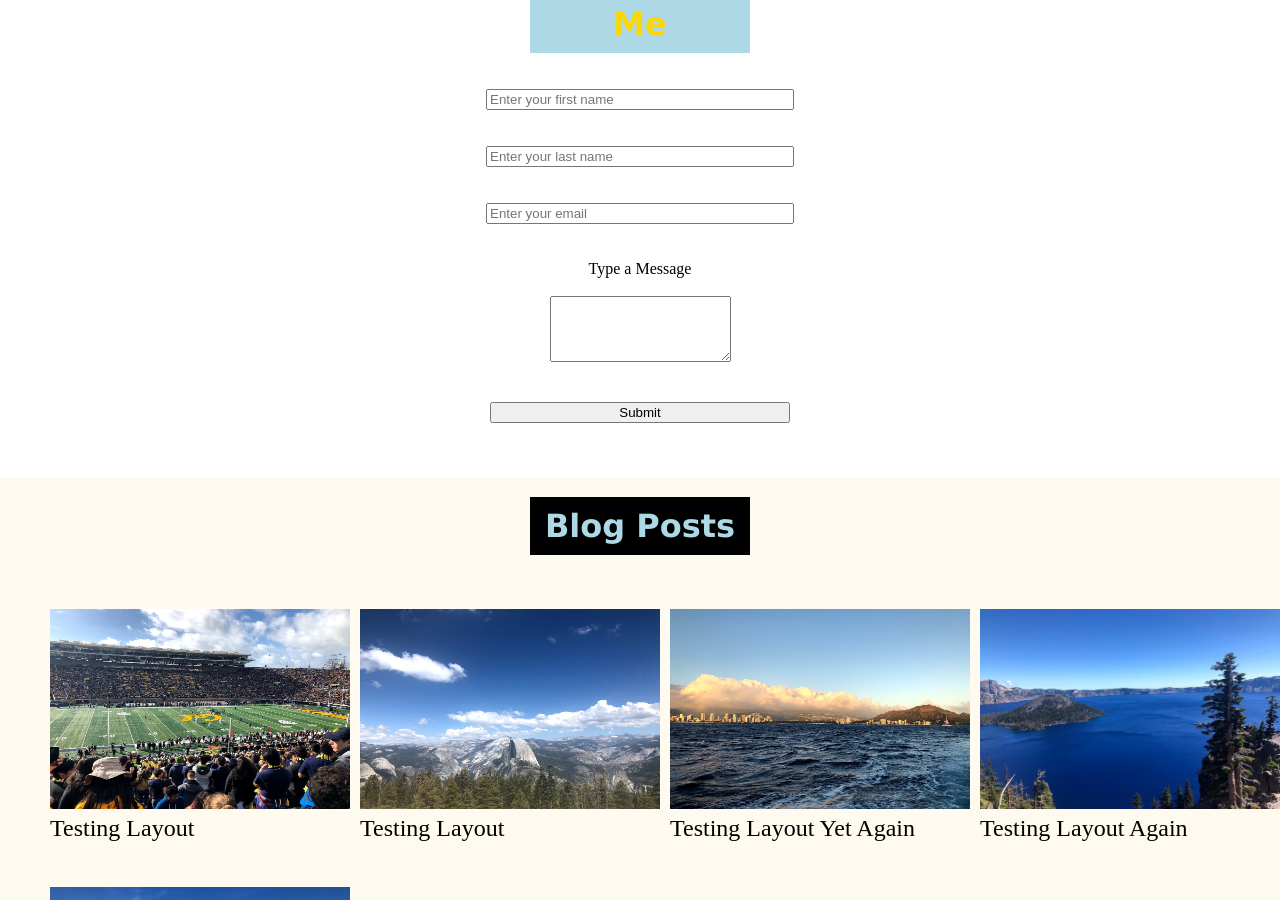
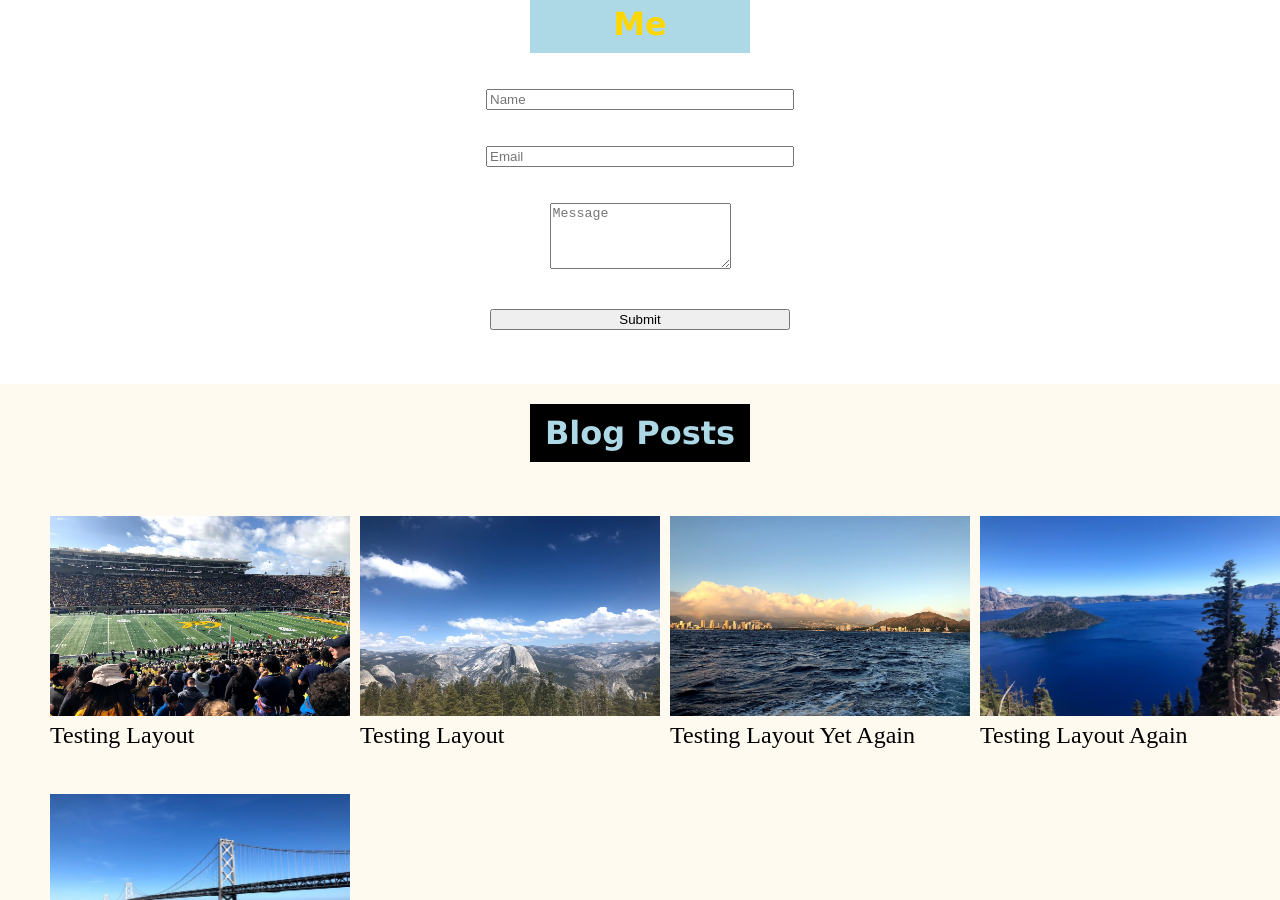
Before and after one commit to kpill/kpill.github.io, a Jekyll site: the page built from index.html, in a window 1280 px wide and 900 px high, scrolled down 1966 px. Built offline with Jekyll 4.4.1, drawn with Linux system fonts in a browser that asks for light colours.

Commit message:
Update index.html

```diff
--- a/index.html
+++ b/index.html
@@ -26,15 +26,11 @@ and eager to learn, reach out to me at <a style="text-decoration: none; color:sa
 	<div class="blue-box">Contact Me</div>
 	<br><br>
 	<form method="post" action="contact.php">
-	<center><input type="text" placeholder="Enter your first name" id="firstName"/></center>
+	<center><input type="text" placeholder="Name" id="name"/></center>
 	<br><br>
-	<center><input type="text" placeholder="Enter your last name" id="lastName"/></center>
+	<center><input type="email" placeholder="Email" id="email"/></center>
 	<br><br>
-	<center><input type="email" placeholder="Enter your email" id="email"/></center>
-	<br><br>
-	<center><span>Type a Message</span></center>
-	<br>
-	<center><textarea id="message" rows="4"></textarea></center>
+	<center><textarea id="message" rows="4" placeholder="Message"></textarea></center>
 	<br><br>
 	<center><input type="submit"></center>
 	<br><br><br>
```
